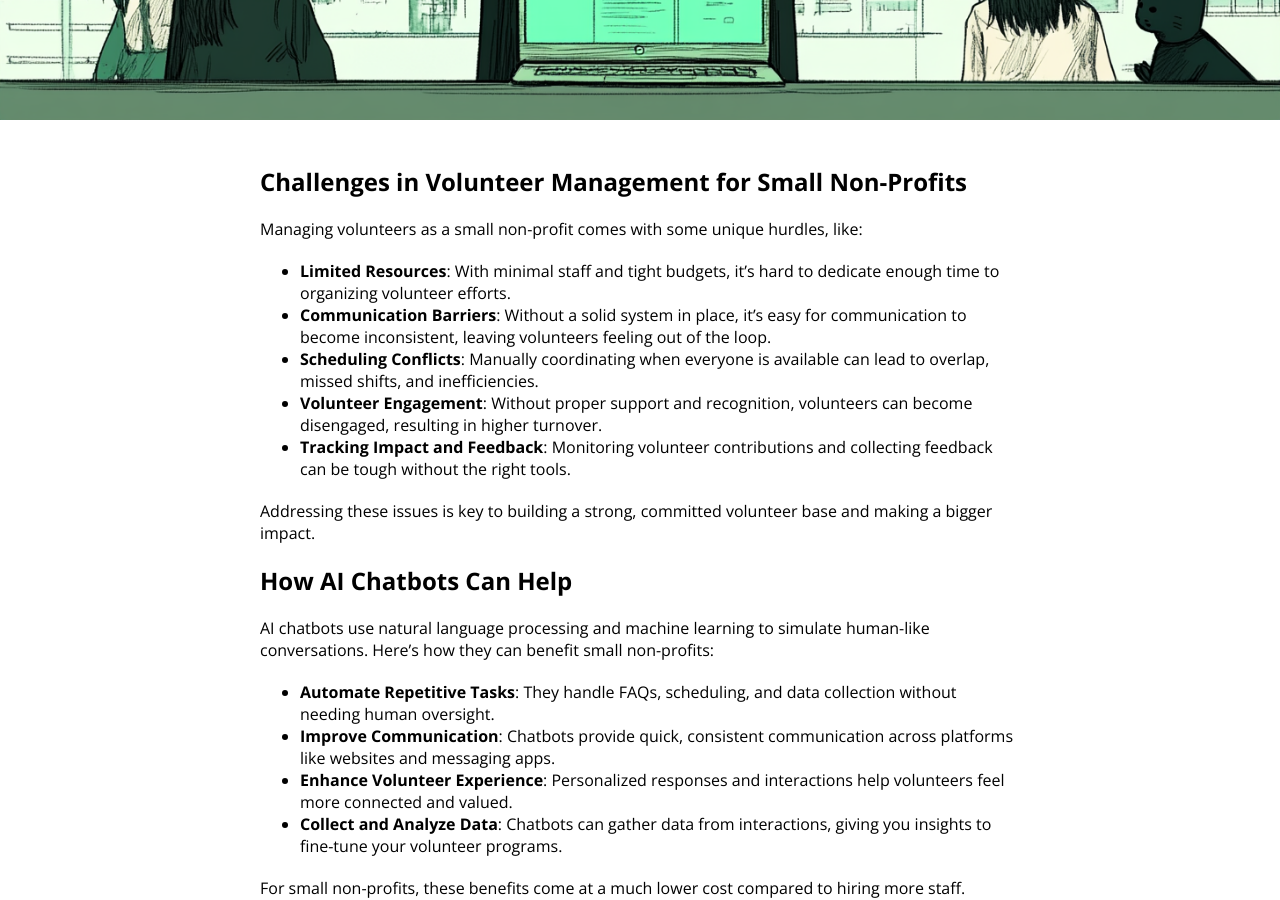
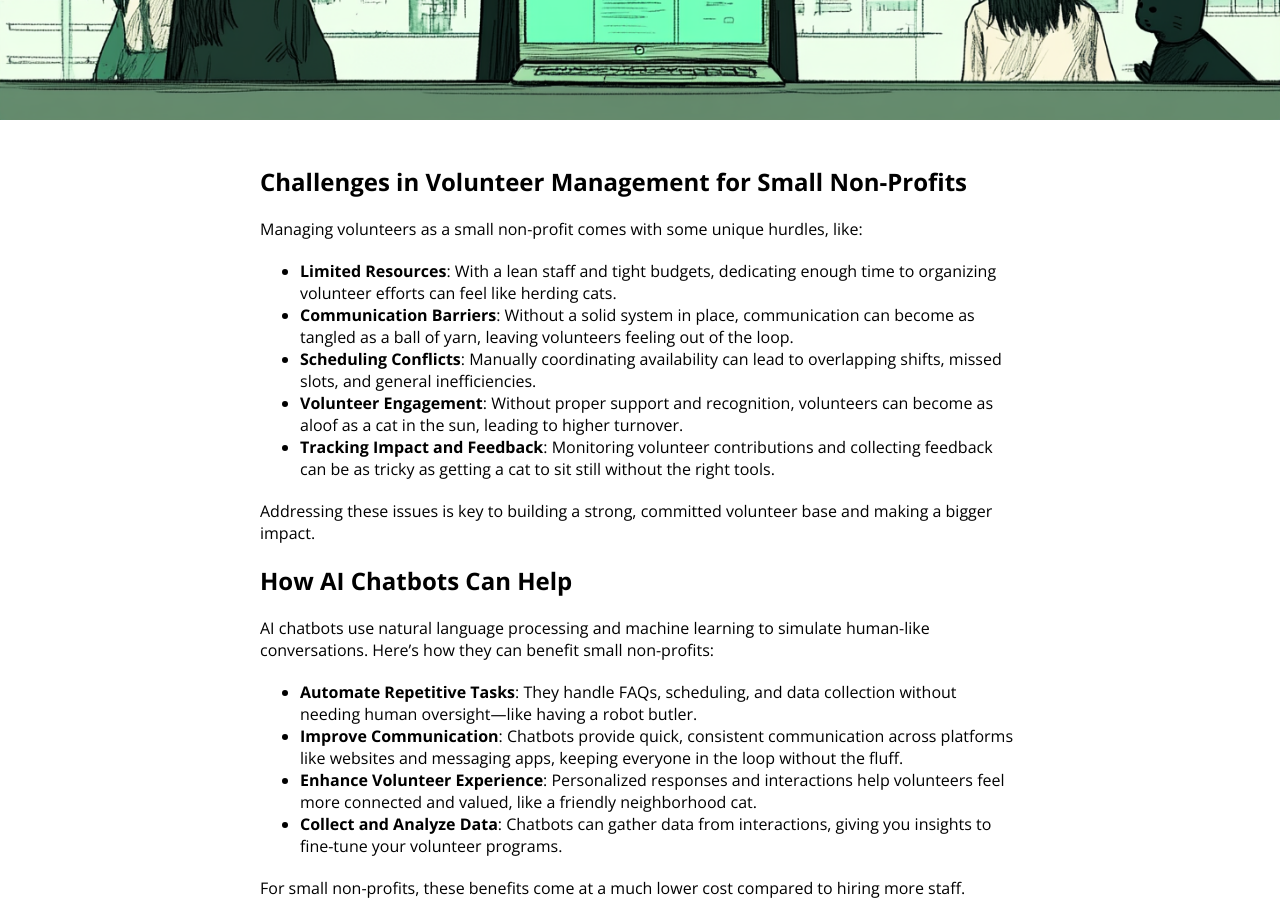
Before and after one commit to tubatechdynamics/offerings, a Jekyll site: the page built from _posts/2024-10-02-exploring-ai-chatbots.md, in a window 1280 px wide and 900 px high, scrolled down 1185 px. Built offline with Jekyll 4.4.1, drawn with Linux system fonts in a browser that asks for light colours; some of the changed text lies outside the part shown.

Commit message:
Update 2024-10-02-exploring-ai-chatbots.md

```diff
--- a/_posts/2024-10-02-exploring-ai-chatbots.md
+++ b/_posts/2024-10-02-exploring-ai-chatbots.md
@@ -6,9 +6,9 @@ author: Jaycee Lydian
 categories: [AI, Nonprofits, Technology]
 ---
 
-For non-profits, volunteers are truly the heartbeat of every project, helping to turn big ideas into reality. But for smaller organizations, juggling volunteer coordination can be tough—especially when you’re working with a small team, tight budgets, and the challenge of keeping everyone engaged. That’s where AI chatbots come in, acting like an extra pair of hands to help streamline communication, reduce workload, and ultimately give your volunteers a better experience.
+For non-profits, volunteers are the heartbeat of every project, turning big ideas into reality. But for smaller organizations, coordinating volunteers can be a bit of a cat-and-mouse game—especially when you’re working with a lean team, tight budgets, and the challenge of keeping everyone engaged. That’s where AI chatbots come pouncing in, acting like an extra set of paws to streamline communication, lighten the workload, and ultimately give your volunteers a purr-fect experience.
 
-AI chatbots are great for automating things like recruitment, onboarding, scheduling, and even gathering feedback. They free up your time, letting you focus on the more impactful parts of your mission.
+AI chatbots are fantastic for automating tasks like recruitment, onboarding, scheduling, and even gathering feedback. They free up your time, allowing you to focus on the more impactful parts of your mission.
 
 In this post, we’ll break down how small non-profits can make the most of AI chatbots to manage their volunteer programs more efficiently. We’ll cover cost-effective solutions, real-world examples, and practical steps for bringing this tech into your organization.
 
@@ -18,11 +18,11 @@ In this post, we’ll break down how small non-profits can make the most of AI c
 
 Managing volunteers as a small non-profit comes with some unique hurdles, like:
 
-- **Limited Resources**: With minimal staff and tight budgets, it’s hard to dedicate enough time to organizing volunteer efforts.
-- **Communication Barriers**: Without a solid system in place, it’s easy for communication to become inconsistent, leaving volunteers feeling out of the loop.
-- **Scheduling Conflicts**: Manually coordinating when everyone is available can lead to overlap, missed shifts, and inefficiencies.
-- **Volunteer Engagement**: Without proper support and recognition, volunteers can become disengaged, resulting in higher turnover.
-- **Tracking Impact and Feedback**: Monitoring volunteer contributions and collecting feedback can be tough without the right tools.
+- **Limited Resources**: With a lean staff and tight budgets, dedicating enough time to organizing volunteer efforts can feel like herding cats.
+- **Communication Barriers**: Without a solid system in place, communication can become as tangled as a ball of yarn, leaving volunteers feeling out of the loop.
+- **Scheduling Conflicts**: Manually coordinating availability can lead to overlapping shifts, missed slots, and general inefficiencies.
+- **Volunteer Engagement**: Without proper support and recognition, volunteers can become as aloof as a cat in the sun, leading to higher turnover.
+- **Tracking Impact and Feedback**: Monitoring volunteer contributions and collecting feedback can be as tricky as getting a cat to sit still without the right tools.
 
 Addressing these issues is key to building a strong, committed volunteer base and making a bigger impact.
 
@@ -30,9 +30,9 @@ Addressing these issues is key to building a strong, committed volunteer base an
 
 AI chatbots use natural language processing and machine learning to simulate human-like conversations. Here’s how they can benefit small non-profits:
 
-- **Automate Repetitive Tasks**: They handle FAQs, scheduling, and data collection without needing human oversight.
-- **Improve Communication**: Chatbots provide quick, consistent communication across platforms like websites and messaging apps.
-- **Enhance Volunteer Experience**: Personalized responses and interactions help volunteers feel more connected and valued.
+- **Automate Repetitive Tasks**: They handle FAQs, scheduling, and data collection without needing human oversight—like having a robot butler.
+- **Improve Communication**: Chatbots provide quick, consistent communication across platforms like websites and messaging apps, keeping everyone in the loop without the fluff.
+- **Enhance Volunteer Experience**: Personalized responses and interactions help volunteers feel more connected and valued, like a friendly neighborhood cat.
 - **Collect and Analyze Data**: Chatbots can gather data from interactions, giving you insights to fine-tune your volunteer programs.
 
 For small non-profits, these benefits come at a much lower cost compared to hiring more staff.
```
Also changed, not shown: other parts of _posts/2024-10-02-exploring-ai-chatbots.md (+1 -1 lines).
